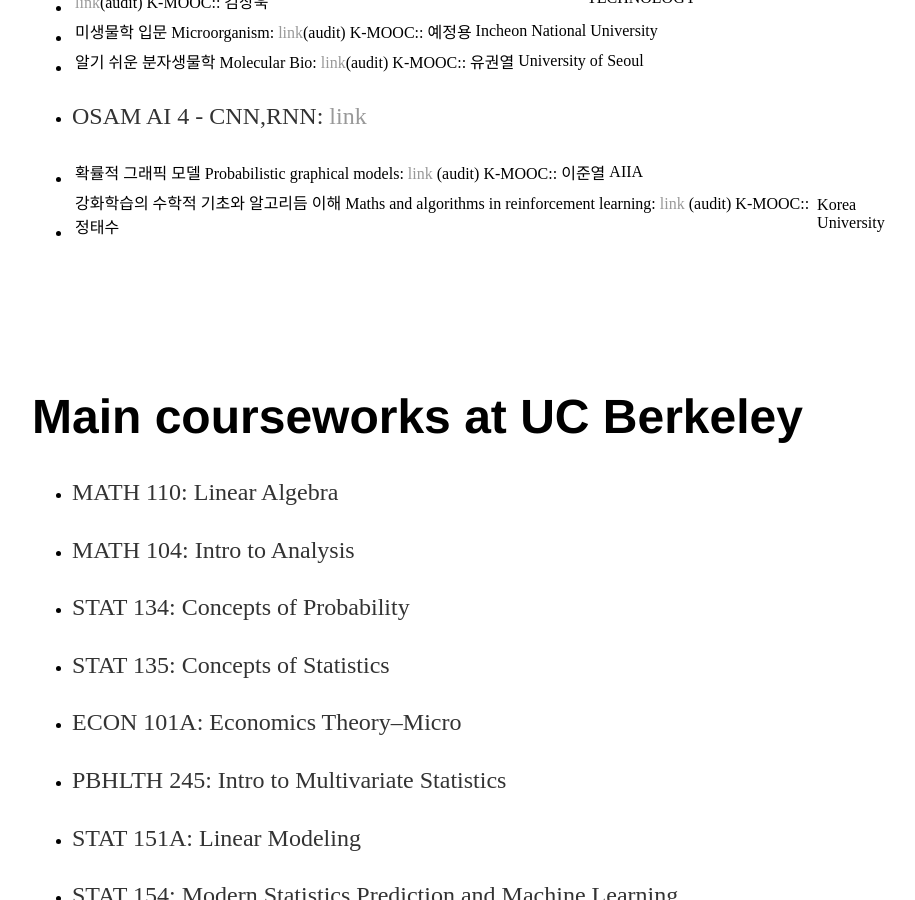
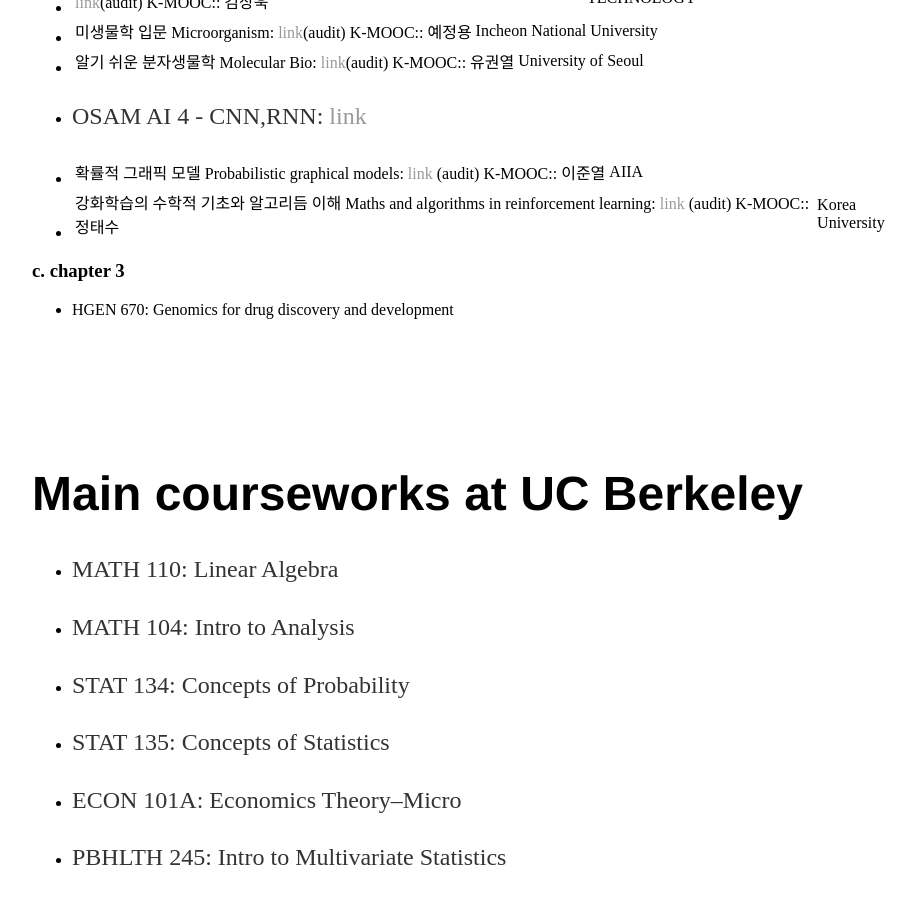
Before and after one commit to yjkweon24/yjkweon24.github.io, a Jekyll site: the page built from coursework/coursework.md, in a window 1280 px wide and 900 px high, scrolled down 673 px. Shown: the whole window, without its empty margins (160-1075 px from the left). Built offline with Jekyll 4.4.1, drawn with Linux system fonts in a browser that asks for light colours; our own code applies the rules of GitHub Pages for plain Markdown files.

Commit message:
Update coursework.md

```diff
--- a/coursework/coursework.md
+++ b/coursework/coursework.md
@@ -25,6 +25,9 @@
 * 확률적 그래픽 모델 Probabilistic graphical models: [link](http://www.kmooc.kr/courses/course-v1:AIIA+AIIA01+2021_T1_AIIA01/course/) (audit) K-MOOC:: 이준열 | AIIA
 
 * 강화학습의 수학적 기초와 알고리듬 이해 Maths and algorithms in reinforcement learning: [link](http://www.kmooc.kr/courses/course-v1:KoreaUnivK+ku_ai_002+2021_A24/course/) (audit) K-MOOC:: 정태수 | Korea University
+
+### c. chapter 3
+* HGEN 670: Genomics for drug discovery and development
 
 <br>
 
```
